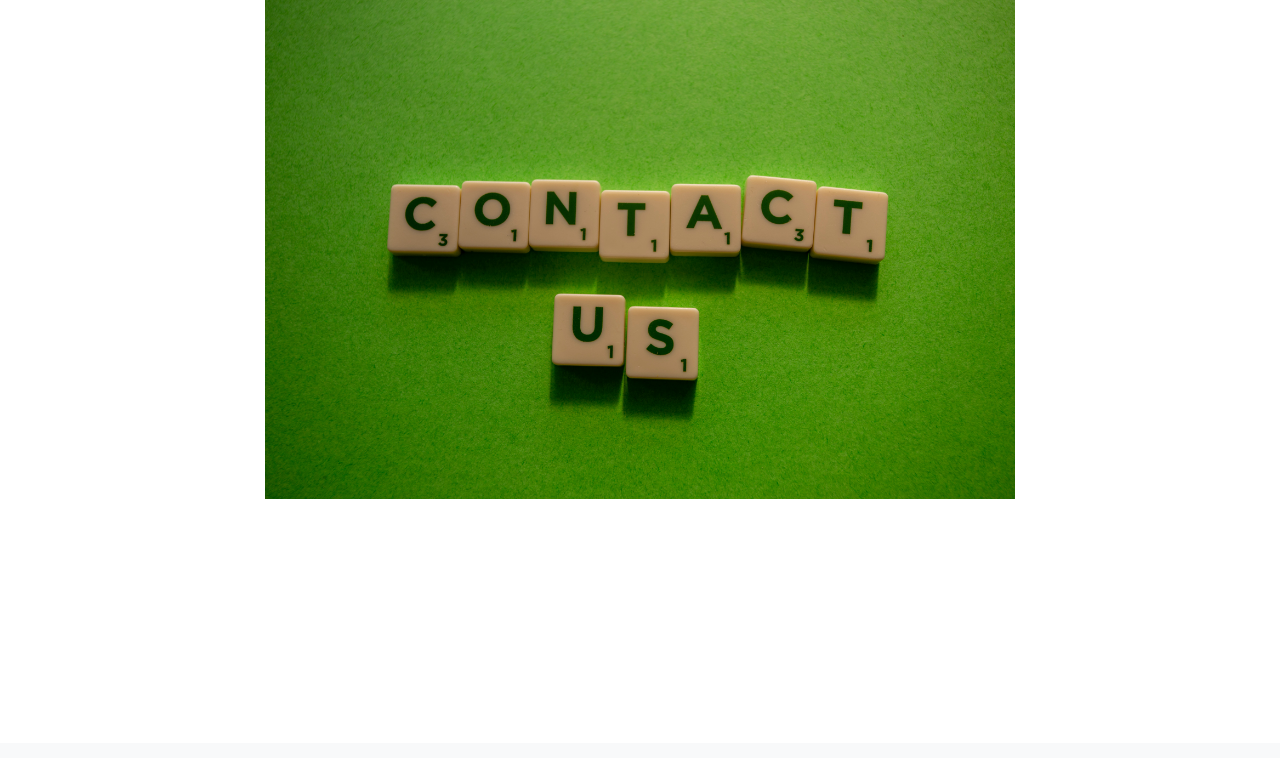
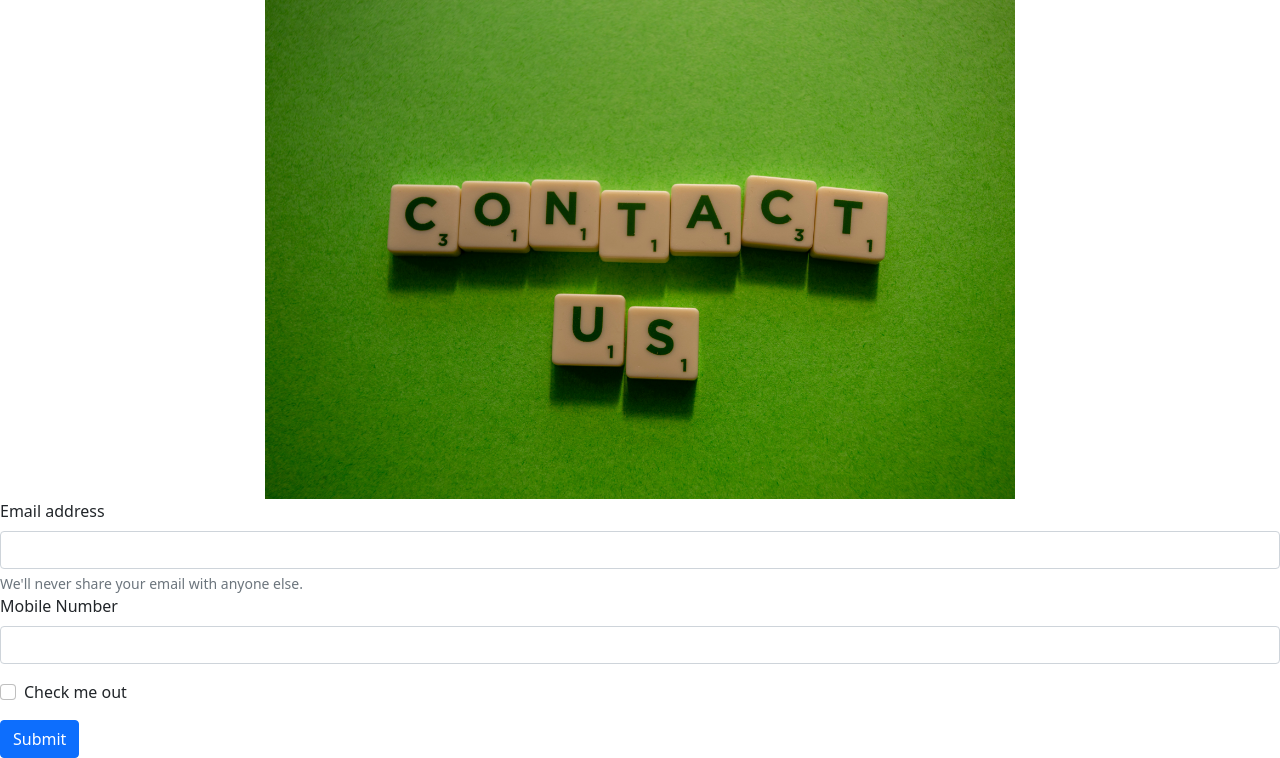
Before and after one commit to Someone-who-loves-coding/Programming, a Django app: page /Contact/ in a window 1280 px wide. Shown: the part 57-815 px from the top of the page. Before the commit the page ends 556 px from the top, so only its background shows below. Run offline with Django 4.2, Linux system fonts and the light colour scheme.

Commit message:
Adding Form  to Contact us

```diff
--- a/Django/Hello_World/Templates/Contact Us.html
+++ b/Django/Hello_World/Templates/Contact Us.html
@@ -3,7 +3,24 @@
 {% block title %}About{% endblock title %}
 
 {% block body %}
-<div class"Container fluid">
+<div class"Container">
 {% load static %} <center><img src="{% static 'Contact Us.jpg' %}" class="d-block w=100" height=500px alt="..."></center>
 </div>
+
+<form>
+    <div class="Container">
+      <label for="exampleInputEmail1" class="form-label">Email address</label>
+      <input type="email" class="form-control" id="exampleInputEmail1" aria-describedby="emailHelp">
+      <div id="emailHelp" class="form-text">We'll never share your email with anyone else.</div>
+    </div>
+    <div class="mb-3">
+      <label for="exampleInputPassword1" class="form-label">Mobile Number</label>
+      <input type="password" class="form-control" id="exampleInputPassword1">
+    </div>
+    <div class="mb-3 form-check">
+      <input type="checkbox" class="form-check-input" id="exampleCheck1">
+      <label class="form-check-label" for="exampleCheck1">Check me out</label>
+    </div>
+    <button type="submit" class="btn btn-primary">Submit</button>
+  </form>
 {% endblock body %}
```
